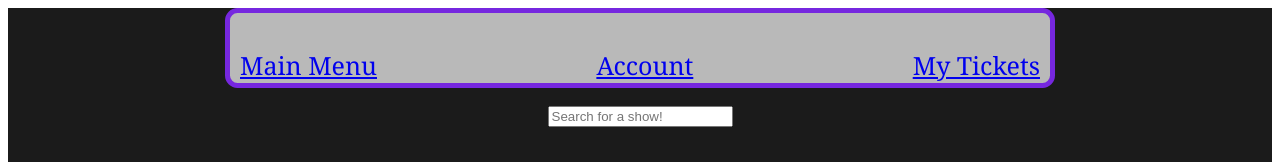
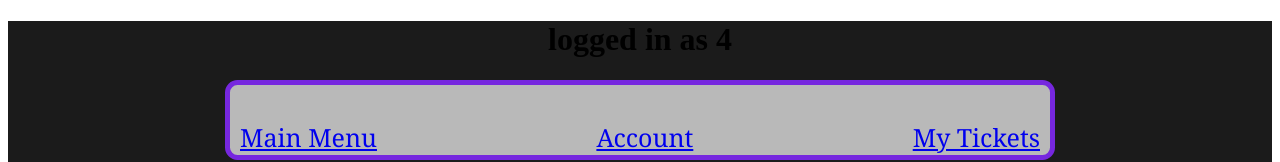
Before and after one commit to wayland-i/ticketruler-project, a React (Create React App) app in the folder frontend/: page / in a window 1280 px wide. Shown: the top 162 px of the page. Built offline with nearby package versions, Linux system fonts and the light colour scheme; no server answers.

Commit message:
component added and working

```diff
--- a/frontend/src/App.js
+++ b/frontend/src/App.js
@@ -6,6 +6,7 @@ import Navbar from './Navbar';
 import AccountInfo from "./AccountInfo";
 import MyTickets from "./MyTickets";
 import HomePage from "./HomePage";
+import CurrentUser from "./CurrentUser";
 
 
 function App() {
@@ -59,10 +60,11 @@ function App() {
   return (
     <div className="App">
       <Router>
+        <CurrentUser userId={userId}/>
         <Navbar />
         <Routes>
           <Route path='/' exact element={<HomePage shows={filtered} setSearchString={setSearchString} />} />
-          <Route path='/AccountInfo' element={<AccountInfo setUserId={setUserId} userId={userId}/>} />
+          <Route path='/AccountInfo' element={<AccountInfo setUserId={setUserId}/>} />
           <Route path='/MyTickets' element={<MyTickets user={user}/>} />
         </Routes>
       </Router>
--- /dev/null
+++ b/frontend/src/CurrentUser.js
@@ -0,0 +1,15 @@
+import React from "react";
+
+
+function CurrentUser({ userId }) {
+
+
+
+    return (
+        <div>
+            <h1>logged in as {userId}</h1>
+        </div>
+    )
+}
+
+export default CurrentUser
```
